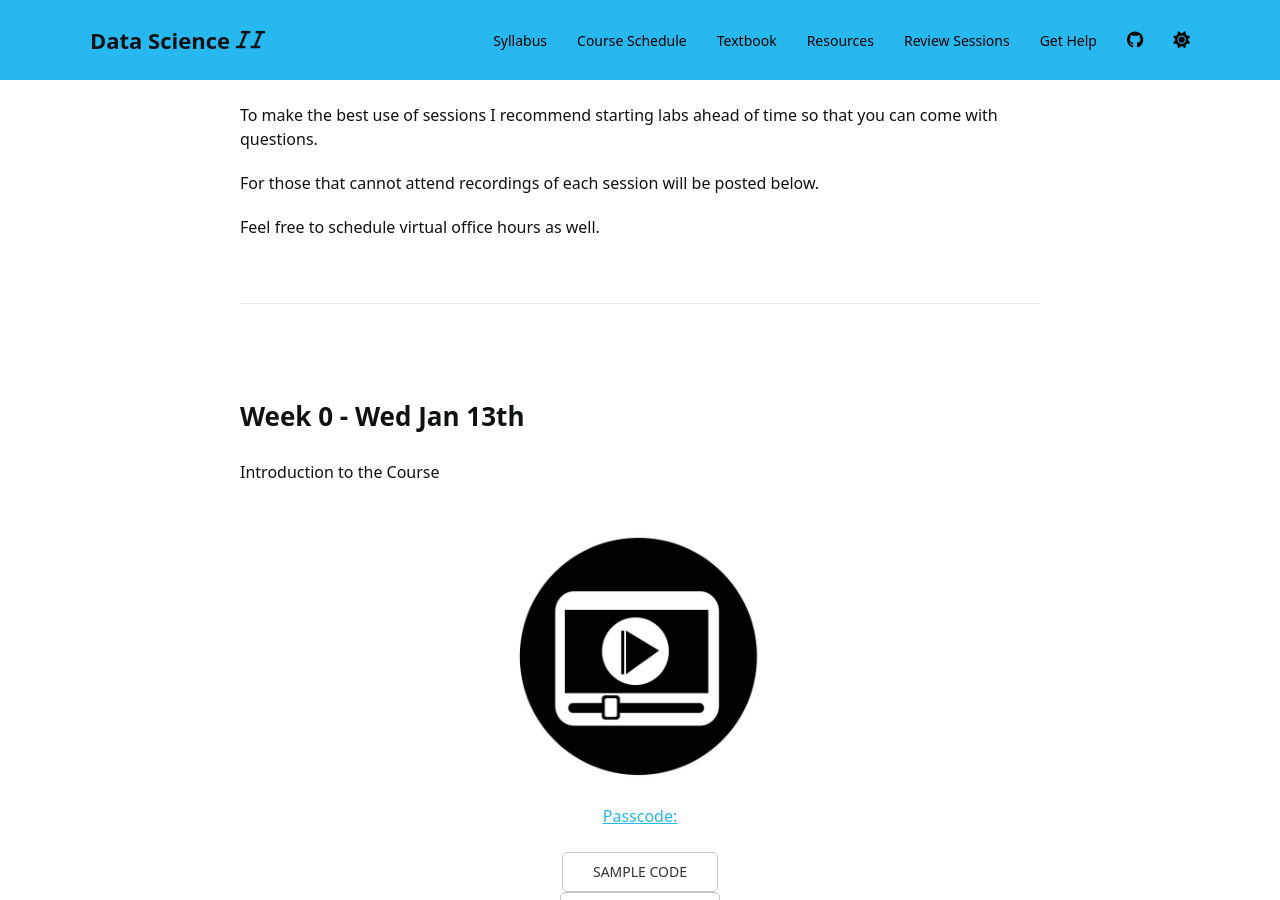
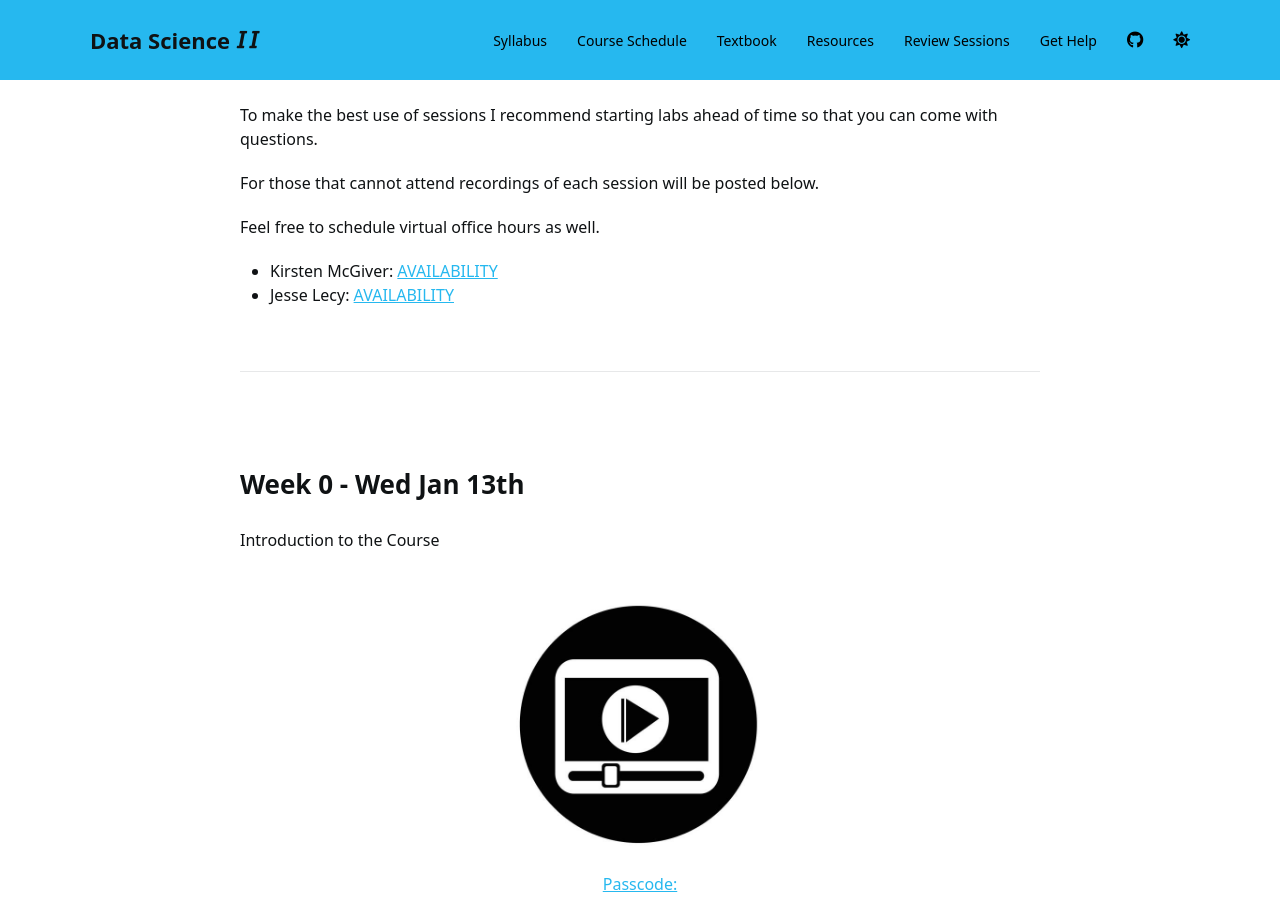
Before and after one commit to DS4PS/cpp-527-spr-2021, a Jekyll site: the page built from review.md, in a window 1280 px wide and 900 px high, scrolled down 977 px. Built offline with Jekyll 4.4.1, drawn with Linux system fonts in a browser that asks for light colours; nearby versions of some CDN libraries; a script bundle is joined from its source files by our own code; library files that are not in the unit come from our copies; a style sheet for code colours, icons or effects is not loaded.

Commit message:
Update review.md

```diff
--- a/review.md
+++ b/review.md
@@ -40,6 +40,10 @@ To make the best use of sessions I recommend starting labs ahead of time so that
 For those that cannot attend recordings of each session will be posted below.
 
 Feel free to schedule virtual office hours as well.
+
+* Kirsten McGiver: [AVAILABILITY](https://calendly.com/kc-mcgiver/office-hours?month=2021-01)
+* Jesse Lecy: [AVAILABILITY](https://calendly.com/lecy/30min)
+
 
 <br>
 <hr>
```
